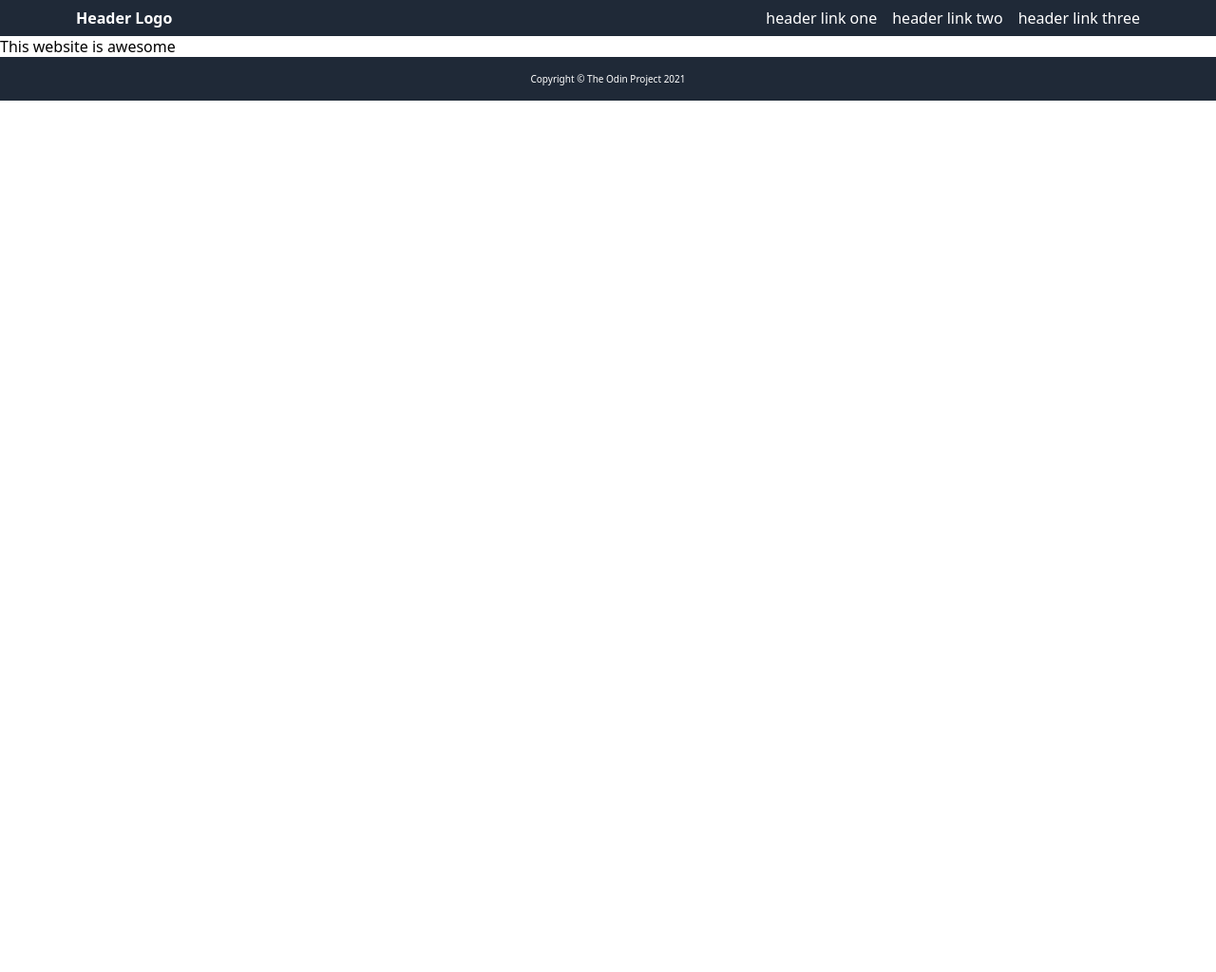
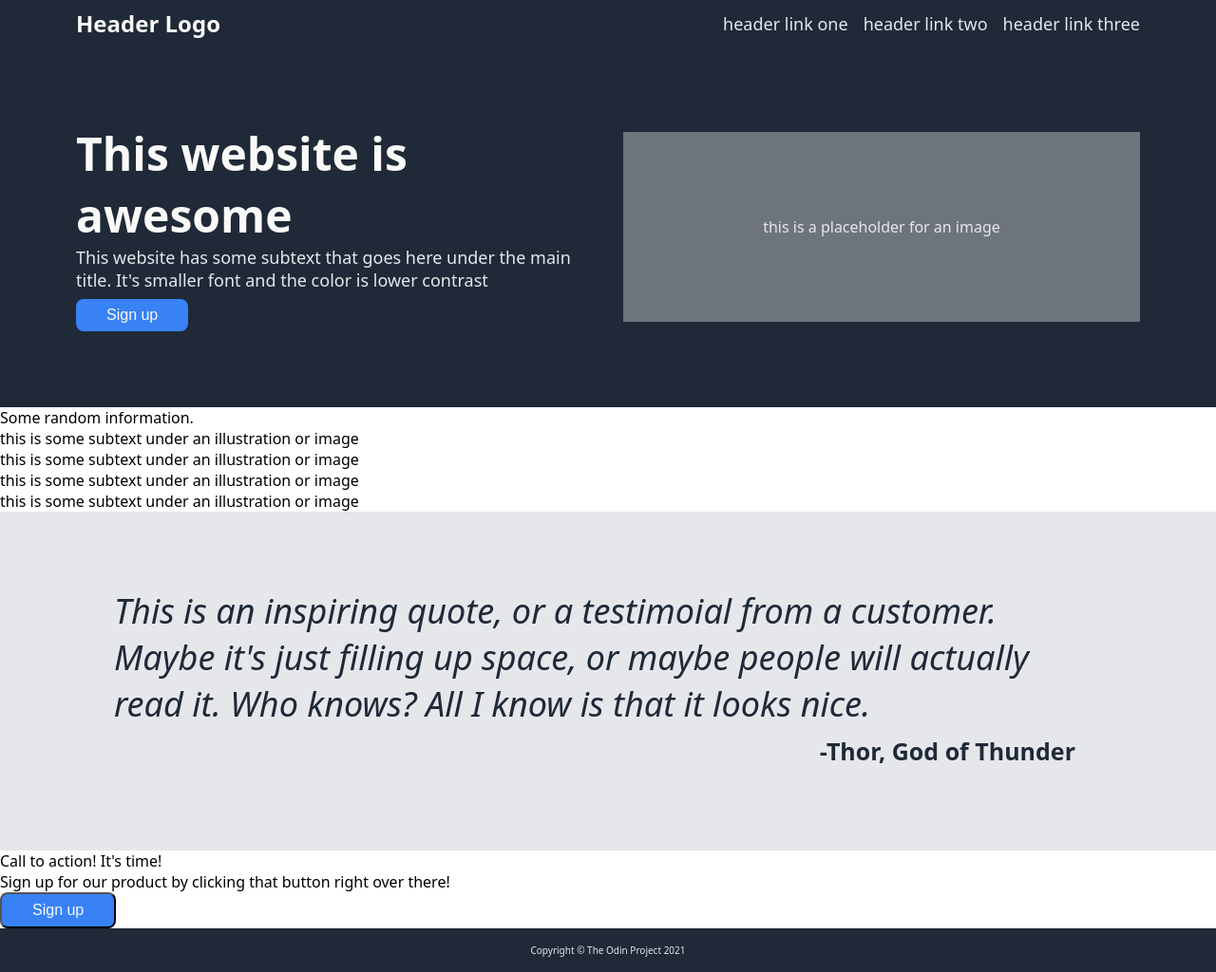
Before and after one commit to vale-git/TheOdinProject_LandingPage, a plain HTML site: page index.html in a window 1280 px wide. Shown: the whole page at 95% size. Before the commit the page ends 800 px from the top, so only its background shows below. Drawn offline with Linux system fonts and the light colour scheme.

Commit message:
body content 1 finished

```diff
--- a/css/styles.css
+++ b/css/styles.css
@@ -3,6 +3,16 @@ body{
     display: flex;
     flex-direction: column;
     margin: 0;
+    background-color: #1F2937;
+}
+
+button {
+    padding: 8px 32px;
+    text-align: center;
+    border-radius: 8px;
+    font-size: 16px;
+    color: #F9FAF8;
+    background-color: #3882F6;
 }
 
 .header {
@@ -14,13 +24,15 @@ body{
 }
 
 .header-logo {
-    color: white;
+    color: #F9FAF8;
     font-weight: 700;
+    font-size: 24px;
 }
 
 .header-links a {
     text-decoration: none;
-    color: white;
+    color: #E5E7EB;
+    font-size: 18px;
 }
 
 ul {
@@ -34,22 +46,88 @@ ul {
 
 .body{
     display: flex;
+    flex-direction: column;
     flex: 1;
+}
+
+.content1 {
+    background-color: #1F2937;
+    display: flex;
+    justify-content: space-between;
+    align-items: center;
+    padding: 80px;
+    gap: 32px;
+}
+
+.content1-right {
+    flex: 1;
+}
+
+.main-title {
+    font-size: 48px;
+    color: #F9FAF8;
+    font-weight: 800;
+}
+
+.subtext {
+    color: #E5E7EB;
+    font-size: 18px;
+    margin-bottom: 8px;
+}
+
+.sign-up {
+    border: none;
+}
+
+.image1 {
+    background-color: #6D747D;
+    display: flex;
+    align-items: center;
+    justify-content: center;
+    flex: 1;
+    height: 200px;
+}
+
+.image1 div {
+    color: #E5E7EB;
+}
+
+.content2 {
+    background-color: white;
+}
+.content3 {
+    background-color: #E5E7EB;
+    color: #1F2937;
+    padding: 80px;
+    display: flex;
+    flex-direction: column;
+}
+
+.quote {
+    font-size: 36px;
+    font-style: italic;
+    margin: 0 40px;
+}
+
+.author {
+    font-size: 25px;
+    font-weight: bold;
+    align-self: flex-end;
+    padding: 8px;
+    margin-right: 60px;
+}
+
+
+.content4 {
+    background-color: white;
 }
 
 .footer {
     background-color: #1F2937;
-    color: white;
+    color: #E5E7EB;
     display: flex;
     justify-content: center;
     align-items: center;
     padding: 16px;
     font-size: 10px;
 }
-
-.medio {
-    background-color: #E5E7EB;
-    font-size: 36px;
-    font-style: italic;
-    color: #1F2937;
-}
--- a/index.html
+++ b/index.html
@@ -15,7 +15,53 @@
         </ul>
     </div>
     <div class="body">
-    <div class="content">This website is awesome</div>
+        <div class="content1">
+            <div class="content1-right">
+                <div class="main-title">This website is awesome</div>
+                <div class="subtext">This website has some subtext that
+                    goes here under the main title. It's smaller font and the
+                    color is lower contrast
+                </div>
+                <button class="sign-up">Sign up</button>
+            </div>
+            <div class="image1"><div>this is a placeholder for an image</div></div>
+        </div>
+        <div class="content2">
+            <div class="title2">Some random information.</div>
+            <div class="image-space">
+                <div class="cuadro"></div>
+                <di>this is some subtext under an illustration or image</di>
+            </div>
+            <div class="image-space">
+                <div class="cuadro"></div>
+                <di>this is some subtext under an illustration or image</di>
+            </div>
+            <div class="image-space">
+                <div class="cuadro"></div>
+                <di>this is some subtext under an illustration or image</di>
+            </div>
+            <div class="image-space">
+                <div class="cuadro"></div>
+                <di>this is some subtext under an illustration or image</di>
+            </div>
+        </div>
+        <div class="content3">
+            <div class="quote">This is an inspiring quote, or a testimoial from
+            a customer. Maybe it's just filling up space, or maybe people will
+            actually read it. Who knows? All I know is that it looks nice.
+            </div>
+            <div class="author">-Thor, God of Thunder</div>
+        </div>
+        <div class="content4">
+            <div class="cuadro">
+                <div class="right"></div>
+                <div>Call to action! It's time!</div>
+                <div class="small-text">Sign up for our product by clicking that
+                    button right over there!
+                </div>
+                <button class="left">Sign up</button>
+            </div>
+        </div>
     </div>
     <div class="footer">Copyright © The Odin Project 2021</div>
 </body>
```
